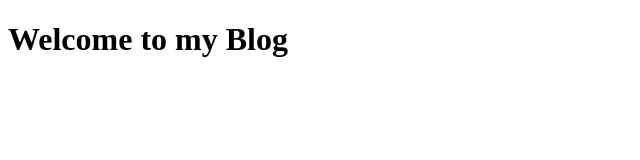
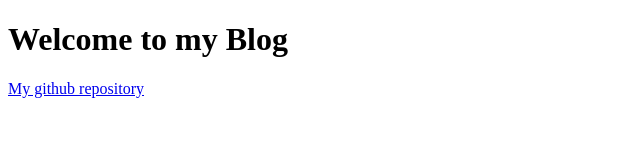
Before and after one commit to todmike0-cyber/blog, a plain HTML site: page index.html in a window 1280 px wide. Shown: the whole page, without its empty margins (0-640 px from the left). Drawn offline with Linux system fonts and the light colour scheme.

Commit message:
Update index.html with link

```diff
--- a/index.html
+++ b/index.html
@@ -7,5 +7,6 @@
 </head>
 <body>
     <h1>Welcome to my Blog</h1>
+<a href="https://github.com/todmike0-cyber/blog">My github repository</a>
 </body>
 </html>
```
